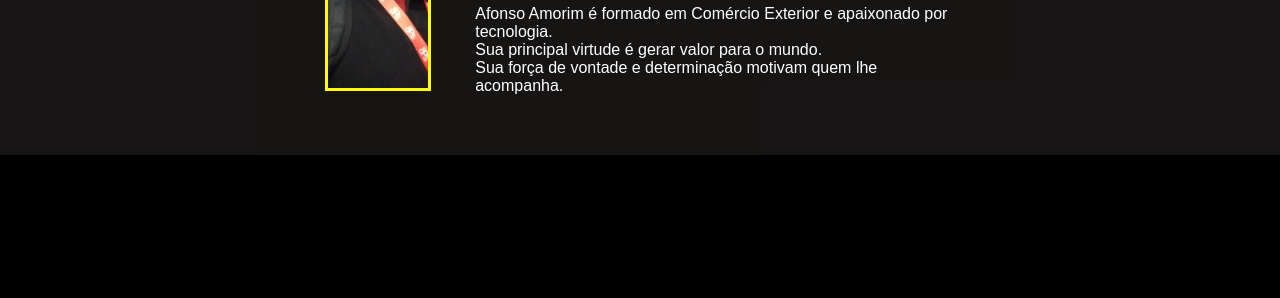
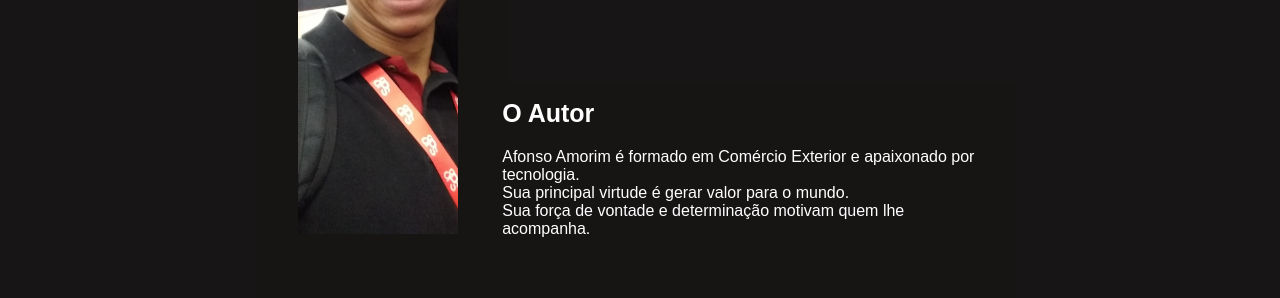
Before and after one commit to AfonsoAmorim/paginaDeCaptura, a plain HTML site: page index.html in a window 1280 px wide. Shown: the part 681-979 px from the top of the page. Before the commit the page ends 836 px from the top, so only its background shows below. Drawn offline with Linux system fonts and the light colour scheme.

Commit message:
ultima alteracao da noite

```diff
--- a/css/style.css
+++ b/css/style.css
@@ -82,9 +82,8 @@ footer{
 
 }
 .autor{
-    width: 100px;
-    border-style: solid;
-    border-color: yellow;
+    width: 160px;
+
 
 
 }
```
